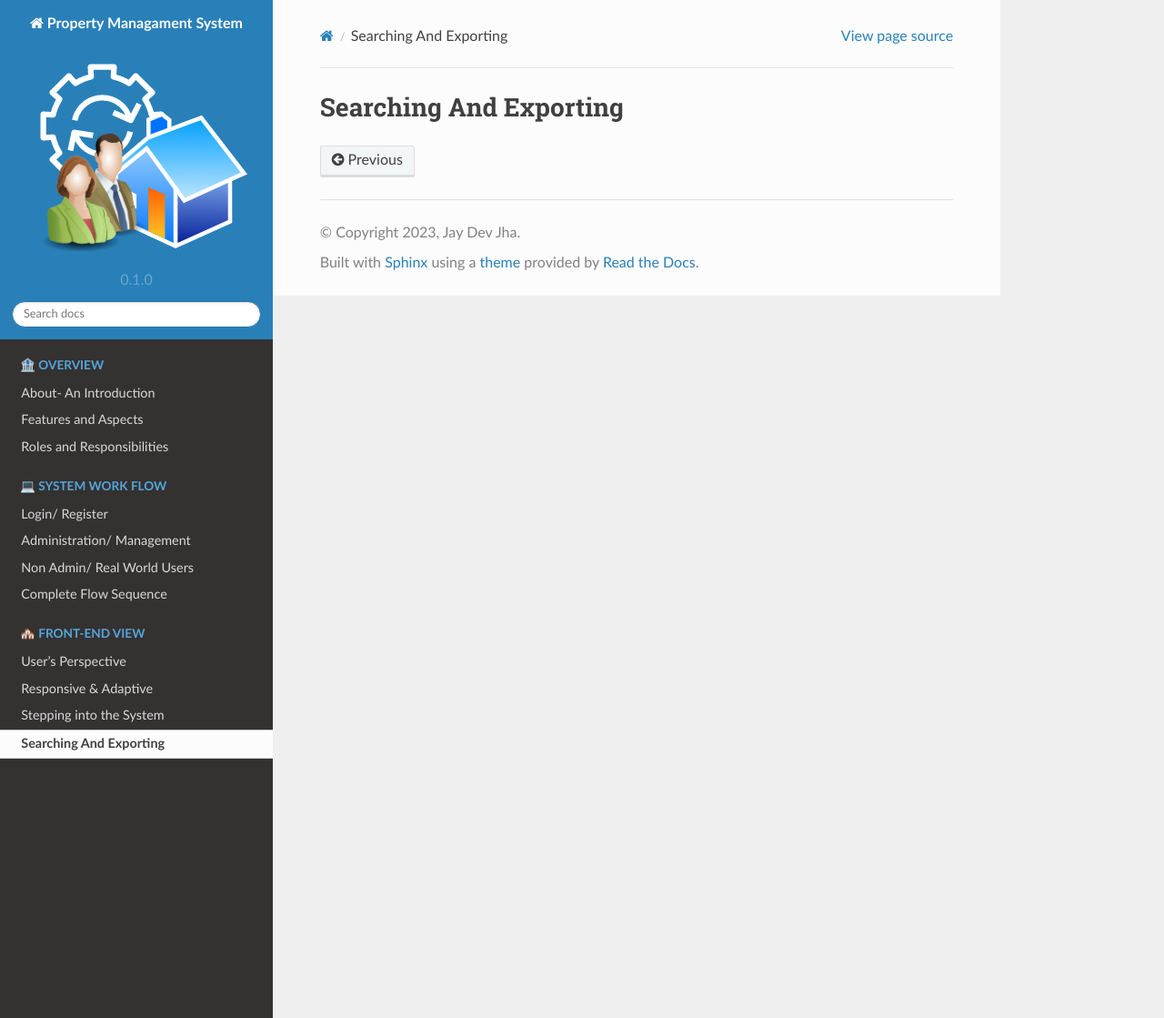
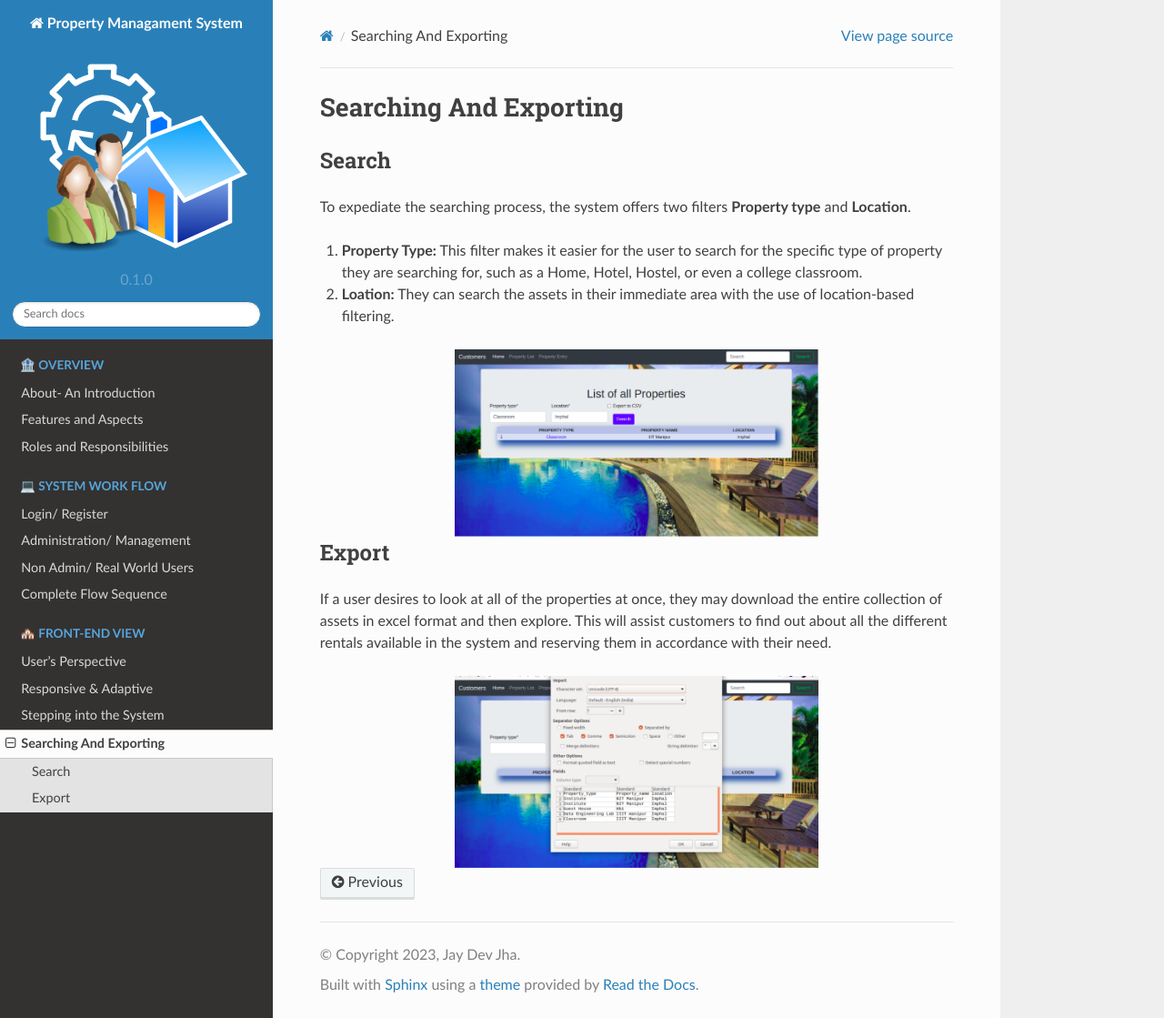
Before and after one commit to IIITM-Jay/Property-Management-System-Docs, a Sphinx documentation site: the page built from docs/source/searchExport.rst, in a window 1280 px wide and 1119 px high. Shown: the whole window at 91% size. Built offline with Sphinx 7.4.7 and the Read the Docs theme 2.0.0, drawn with Linux system fonts in a browser that asks for light colours.

Commit message:
Update searchExport.rst

```diff
--- a/docs/source/searchExport.rst
+++ b/docs/source/searchExport.rst
@@ -1,2 +1,24 @@
 Searching And Exporting
 =========================
+
+Search
+--------------
+To expediate the searching process, the system offers two filters **Property type** and **Location**.
+
+1. **Property Type:** This filter makes it easier for the user to search for the specific type of property they are searching for, such as a Home, Hotel, Hostel, or even a college classroom.
+
+
+2. **Loation:** They can search the assets in their immediate area with the use of location-based filtering.
+
+.. image:: _static/images/search.png
+   :align: center
+   :width: 400
+
+
+Export
+-------------
+If a user desires to look at all of the properties at once, they may download the entire collection of assets in excel format and then explore. This will assist customers to find out about all the different rentals available in the system and reserving them in accordance with their need.
+
+.. image:: _static/images/export.png
+   :align: center
+   :width: 400
```
